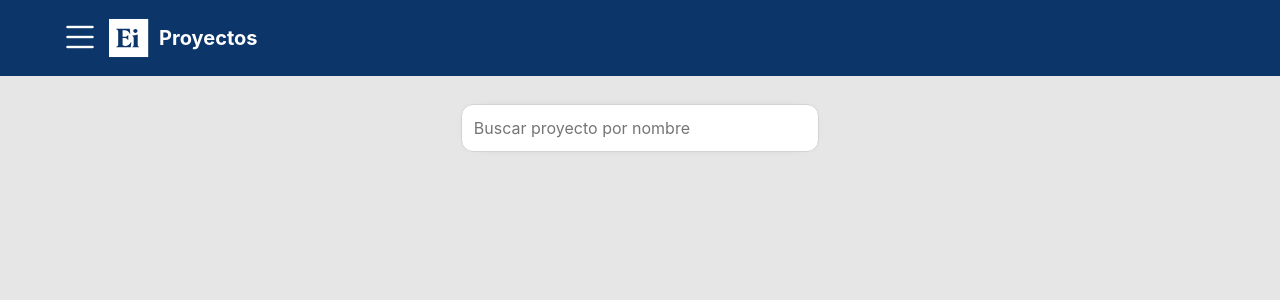
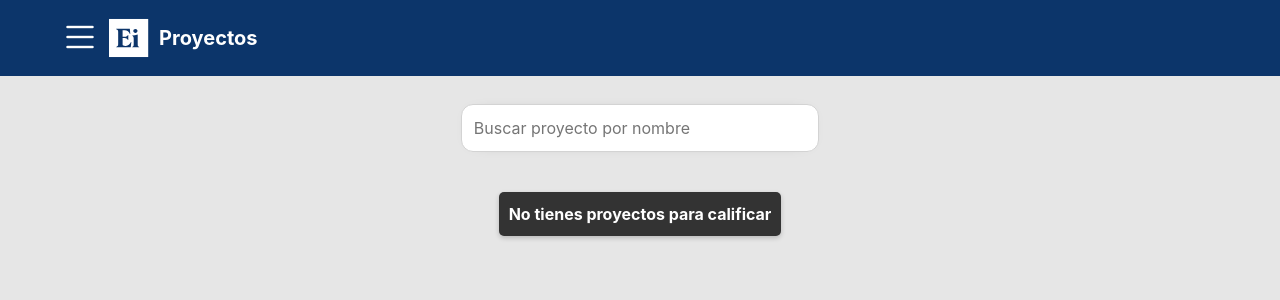
Before and after one commit to M-P-M-P/ExpoIngenierias, a React (Create React App) app: page /Juez/5 in a window 1280 px wide. Shown: the top 300 px of the page. Built offline with nearby package versions, Linux system fonts and the light colour scheme; no server answers.

Commit message:
Alerta No tienes proyectos para calificar

```diff
--- a/src/Components/CardJuez/CardJuez.js
+++ b/src/Components/CardJuez/CardJuez.js
@@ -1,12 +1,10 @@
 import React, { useState, useEffect } from 'react';
-import { Link } from 'react-router-dom';
+import { Link, useParams } from 'react-router-dom';
 import 'bootstrap/dist/css/bootstrap.min.css';
 import 'bootstrap-icons/font/bootstrap-icons.min.css';
 import 'bootstrap/dist/js/bootstrap.bundle.min.js';
 import './Juez.css';
 import Badge from '../Badge/Badge.js';
-import { useParams } from 'react-router-dom';
-
 
 function CardCalif({ projectId, title, nivelDesarrollo, description, categoria, idpersona }) {
   const [status, setStatus] = useState('No calificado');
@@ -90,17 +88,6 @@ export function Cardlist() {
     })
     .catch(error => console.error('Error al obtener los proyectos asignados al juez:', error));
 
-
-
-    /*
-    VER TODOS LOS PROYECTOS
-    fetch('http://localhost:8000/api/projects')
-      .then(response => response.json())
-      .then(data => setProjects(data))
-      .catch(error => console.error('Error al obtener los proyectos:', error));
-
-      */
-
     // Realizar la llamada al servidor para obtener las categorías
     fetch('http://localhost:8000/api/categories')
       .then(response => response.json())
@@ -126,7 +113,7 @@ export function Cardlist() {
         setAreas(areaMap);
       })
       .catch(error => console.error('Error al obtener las áreas:', error));
-  }, []);
+  }, [idpersona]);
 
   return (
     <>
@@ -144,8 +131,3 @@ export function Cardlist() {
     </>
   );
 }
-
-
-
-
-//general
--- a/src/Pages/Juez/Juez.js
+++ b/src/Pages/Juez/Juez.js
@@ -5,6 +5,7 @@ import { Cardlist } from '../../Components/CardJuez/CardJuez';
 import Loader from '../../Components/Loader/Loader';
 import 'bootstrap/dist/css/bootstrap.min.css';
 import 'bootstrap-icons/font/bootstrap-icons.min.css';
+
 
 function PageJuez() {
   const { idpersona } = useParams();
@@ -89,11 +90,19 @@ function PageJuez() {
           {loading ? (
             <Loader />  // Mostrar el loader mientras se cargan los datos
           ) : (
-            <Cardlist
-              projects={filteredProjects}
-              categories={categories}
-              areas={areas}
-            />
+            <>
+              {filteredProjects.length > 0 ? (
+                <Cardlist
+                  projects={filteredProjects}
+                  categories={categories}
+                  areas={areas}
+                />
+              ) : (
+                <div className="custom-alert">
+                  <p>No tienes proyectos para calificar</p>
+                </div>
+              )}
+            </>
           )}
         </div>
       </div>
--- a/src/Pages/Juez/Page.css
+++ b/src/Pages/Juez/Page.css
@@ -44,3 +44,14 @@ body{
     width: 100%;
     height: auto;
 }
+
+
+
+.custom-alert {
+    background-color: #333;
+    margin-top: 3vh;
+    color: #fff;
+    padding: 10px;
+    border-radius: 5px;
+    box-shadow: 0px 2px 5px rgba(0, 0, 0, 0.2);
+  }
```
